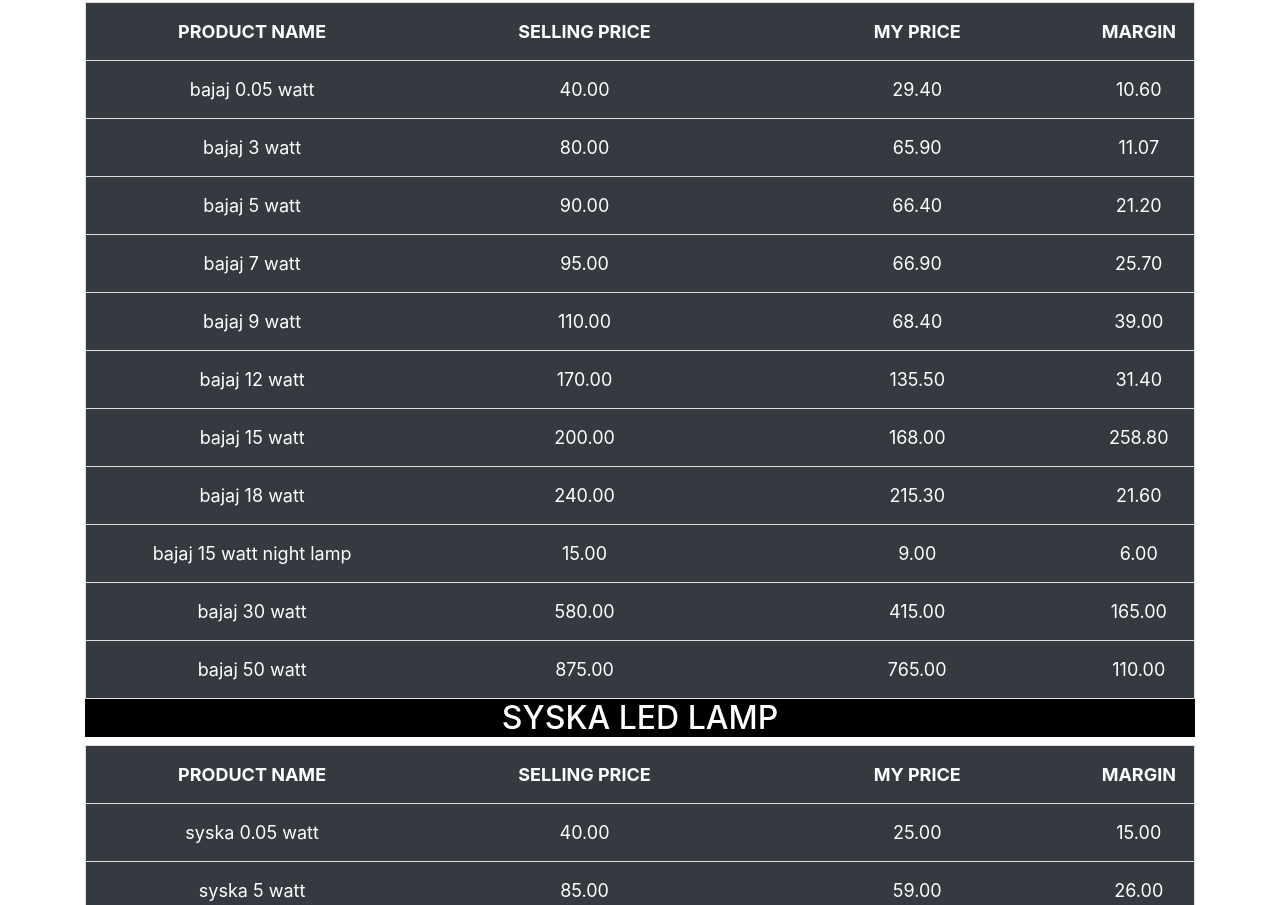
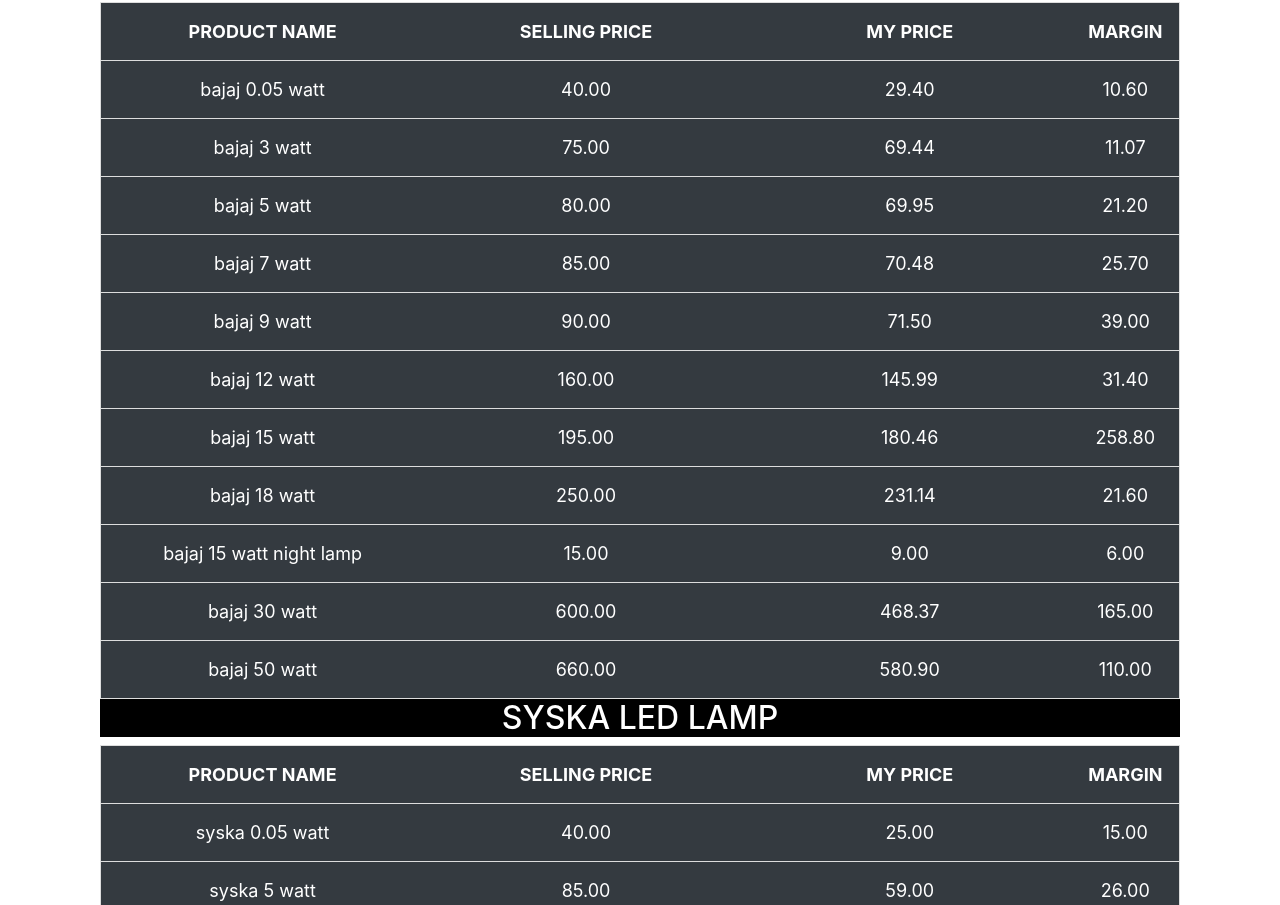
Before and after one commit to Rharsh750/ChinmayElectric.github.io, a plain HTML site: page index.html in a window 1280 px wide. Shown: the part 195-1100 px from the top of the page. Drawn offline with Linux system fonts and the light colour scheme.

Commit message:
Update index.html

```diff
--- a/index.html
+++ b/index.html
@@ -62,7 +62,7 @@
           aria-label="Search">
       </div>
     </div>
-
+<div class="container">
     <!-- main content -->
     <div class="syska">
       <h1>BAJAJ LED LAMP</h1>
@@ -83,44 +83,44 @@
       </tr>
       <tr>
         <td>bajaj 3 watt</td>
-        <td>80.00</td>
-        <td>65.90</td>
+        <td>75.00</td>
+        <td>69.44</td>
         <td>11.07</td>
       </tr>
       <tr>
         <td>bajaj 5 watt</td>
-        <td>90.00</td>
-        <td>66.40</td>
+        <td>80.00</td>
+        <td>69.95</td>
         <td>21.20</td>
       </tr>
       <tr>
         <td>bajaj 7 watt</td>
-        <td>95.00</td>
-        <td>66.90</td>
+        <td>85.00</td>
+        <td>70.48</td>
         <td>25.70</td>
       </tr>
       <tr>
         <td>bajaj 9 watt</td>
-        <td>110.00</td>
-        <td>68.40</td>
+        <td>90.00</td>
+        <td>71.50</td>
         <td>39.00</td>
       </tr>
       <tr>
         <td>bajaj 12 watt</td>
-        <td>170.00</td>
-        <td>135.50</td>
+        <td>160.00</td>
+        <td>145.99</td>
         <td>31.40</td>
       </tr>
       <tr>
         <td>bajaj 15 watt</td>
-        <td>200.00</td>
-        <td>168.00</td>
+        <td>195.00</td>
+        <td>180.46</td>
         <td>258.80</td>
       </tr>
       <tr>
         <td>bajaj 18 watt</td>
-        <td>240.00</td>
-        <td>215.30</td>
+        <td>250.00</td>
+        <td>231.14</td>
         <td>21.60</td>
       </tr>
       <tr>
@@ -131,14 +131,14 @@
       </tr>
       <tr>
         <td>bajaj 30 watt</td>
-        <td>580.00</td>
-        <td>415.00</td>
+        <td>600.00</td>
+        <td>468.37</td>
         <td>165.00</td>
       </tr>
       <tr>
         <td>bajaj 50 watt</td>
-        <td>875.00</td>
-        <td>765.00</td>
+        <td>660.00</td>
+        <td>580.90</td>
         <td>110.00</td>
       </tr>
     </table>
@@ -715,6 +715,7 @@
 
     </table>
   </div>
+</div>
   <script>
     function myFunction() {
       var input, filter, table, tr, td, i, alltables;
```
